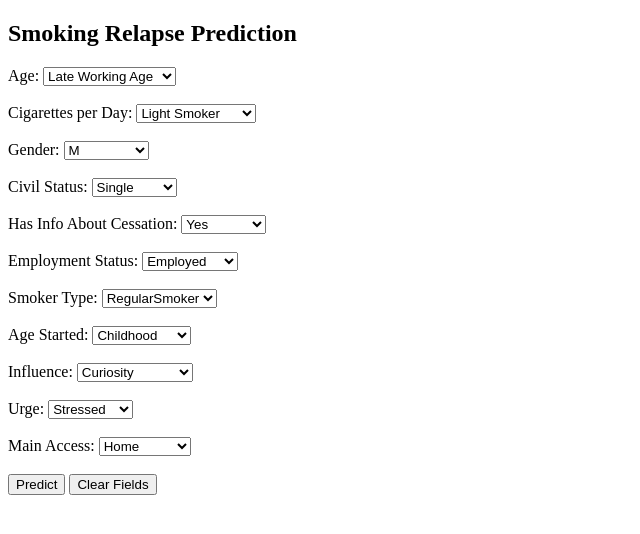
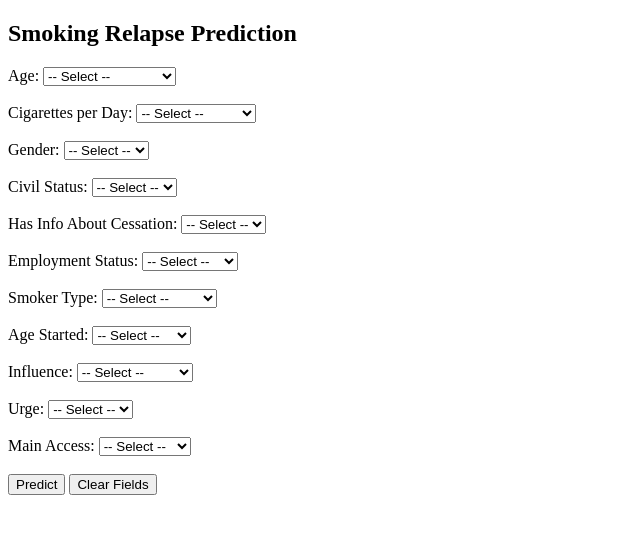
Before and after one commit to jeheng/smoking-relapse-predictor, a Flask app: page / in a window 1280 px wide. Shown: the top 534 px of the page, without its empty margins (0-640 px from the left). Run offline with Flask 3, Linux system fonts and the light colour scheme.

Commit message:
Update index.html

```diff
--- a/templates/index.html
+++ b/templates/index.html
@@ -11,7 +11,7 @@
 
     Age:
     <select name="Age" required>
-        <option disabled>-- Select --</option>
+        <option value="" disabled selected hidden>-- Select --</option>
         {% for v in ['Late Working Age','Mid Working Age','Pre-Senior','Young Adults','Under 18','Early Working Age'] %}
         <option {% if form_data.get('Age') == v %}selected{% endif %}>{{ v }}</option>
         {% endfor %}
@@ -19,7 +19,7 @@
 
     Cigarettes per Day:
     <select name="NumberOfSticksPerDay" required>
-        <option disabled>-- Select --</option>
+        <option value="" disabled selected hidden>-- Select --</option>
         {% for v in ['Light Smoker','Medium Smoker','Heavy Smoker'] %}
         <option {% if form_data.get('NumberOfSticksPerDay') == v %}selected{% endif %}>{{ v }}</option>
         {% endfor %}
@@ -27,7 +27,7 @@
 
     Gender:
     <select name="Gender" required>
-        <option disabled>-- Select --</option>
+        <option value="" disabled selected hidden>-- Select --</option>
         {% for v in ['M','F'] %}
         <option {% if form_data.get('Gender') == v %}selected{% endif %}>{{ v }}</option>
         {% endfor %}
@@ -35,7 +35,7 @@
 
     Civil Status:
     <select name="CivilStatus" required>
-        <option disabled>-- Select --</option>
+        <option value="" disabled selected hidden>-- Select --</option>
         {% for v in ['Single','Married'] %}
         <option {% if form_data.get('CivilStatus') == v %}selected{% endif %}>{{ v }}</option>
         {% endfor %}
@@ -43,7 +43,7 @@
 
     Has Info About Cessation:
     <select name="HasInfoAboutCessation" required>
-        <option disabled>-- Select --</option>
+        <option value="" disabled selected hidden>-- Select --</option>
         {% for v in ['Yes','No'] %}
         <option {% if form_data.get('HasInfoAboutCessation') == v %}selected{% endif %}>{{ v }}</option>
         {% endfor %}
@@ -51,7 +51,7 @@
 
     Employment Status:
     <select name="EmploymentStatus" required>
-        <option disabled>-- Select --</option>
+        <option value="" disabled selected hidden>-- Select --</option>
         {% for v in ['Employed','Officeing','NotOfficeing','Retired'] %}
         <option {% if form_data.get('EmploymentStatus') == v %}selected{% endif %}>{{ v }}</option>
         {% endfor %}
@@ -59,7 +59,7 @@
 
     Smoker Type:
     <select name="Type" required>
-        <option disabled>-- Select --</option>
+        <option value="" disabled selected hidden>-- Select --</option>
         {% for v in ['RegularSmoker','SocialSmoker'] %}
         <option {% if form_data.get('Type') == v %}selected{% endif %}>{{ v }}</option>
         {% endfor %}
@@ -67,7 +67,7 @@
 
     Age Started:
     <select name="AgeStarted" required>
-        <option disabled>-- Select --</option>
+        <option value="" disabled selected hidden>-- Select --</option>
         {% for v in ['Childhood','Adolescence','Young Adult'] %}
         <option {% if form_data.get('AgeStarted') == v %}selected{% endif %}>{{ v }}</option>
         {% endfor %}
@@ -75,7 +75,7 @@
 
     Influence:
     <select name="Influence" required>
-        <option disabled>-- Select --</option>
+        <option value="" disabled selected hidden>-- Select --</option>
         {% for v in ['Curiosity','FamilyInfluence','PeerPressure'] %}
         <option {% if form_data.get('Influence') == v %}selected{% endif %}>{{ v }}</option>
         {% endfor %}
@@ -83,7 +83,7 @@
 
     Urge:
     <select name="Urge" required>
-        <option disabled>-- Select --</option>
+        <option value="" disabled selected hidden>-- Select --</option>
         {% for v in ['Stressed','Bored','Sad','Angry','Happy'] %}
         <option {% if form_data.get('Urge') == v %}selected{% endif %}>{{ v }}</option>
         {% endfor %}
@@ -91,7 +91,7 @@
 
     Main Access:
     <select name="MainAccess" required>
-        <option disabled>-- Select --</option>
+        <option value="" disabled selected hidden>-- Select --</option>
         {% for v in ['Home','Office','PublicPlace','Others','Bars'] %}
         <option {% if form_data.get('MainAccess') == v %}selected{% endif %}>{{ v }}</option>
         {% endfor %}
```
